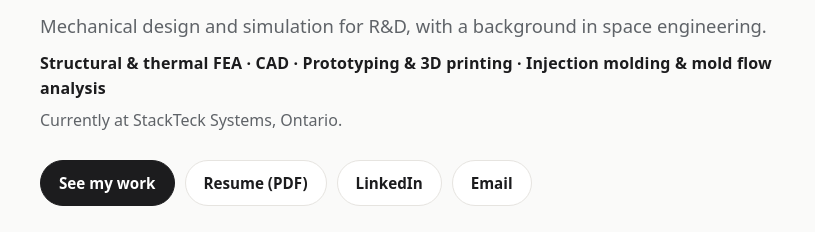
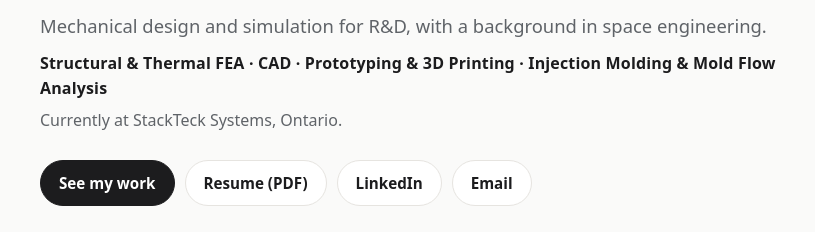
Before and after one commit to arltabak/Artabak-portfolio, a plain HTML site: page index.html in a window 1280 px wide. Shown: the part 194-426 px from the top of the page, 82-897 px from the left. Drawn offline with Linux system fonts and the light colour scheme.

Commit message:
Byline in consistent Title Case
Co-Authored-By: Claude Opus 5.5 <noreply@anthropic.com>
Claude-Session: https://claude.ai/code/session_01Pf4RuYL8De9ECCfpHopXFP

```diff
--- a/index.html
+++ b/index.html
@@ -22,7 +22,7 @@
 <section class="hero">
   <h1>Ariel Tabak</h1>
   <p class="role">Mechanical design and simulation for R&amp;D, with a background in space engineering.</p>
-  <p class="byline">Structural &amp; thermal FEA &middot; CAD &middot; Prototyping &amp; 3D printing &middot; Injection molding &amp; mold flow analysis</p>
+  <p class="byline">Structural &amp; Thermal FEA &middot; CAD &middot; Prototyping &amp; 3D Printing &middot; Injection Molding &amp; Mold Flow Analysis</p>
   <p class="where">Currently at StackTeck Systems, Ontario.</p>
   <div class="buttons">
     <a class="btn primary" href="work.html">See my work</a>
```
